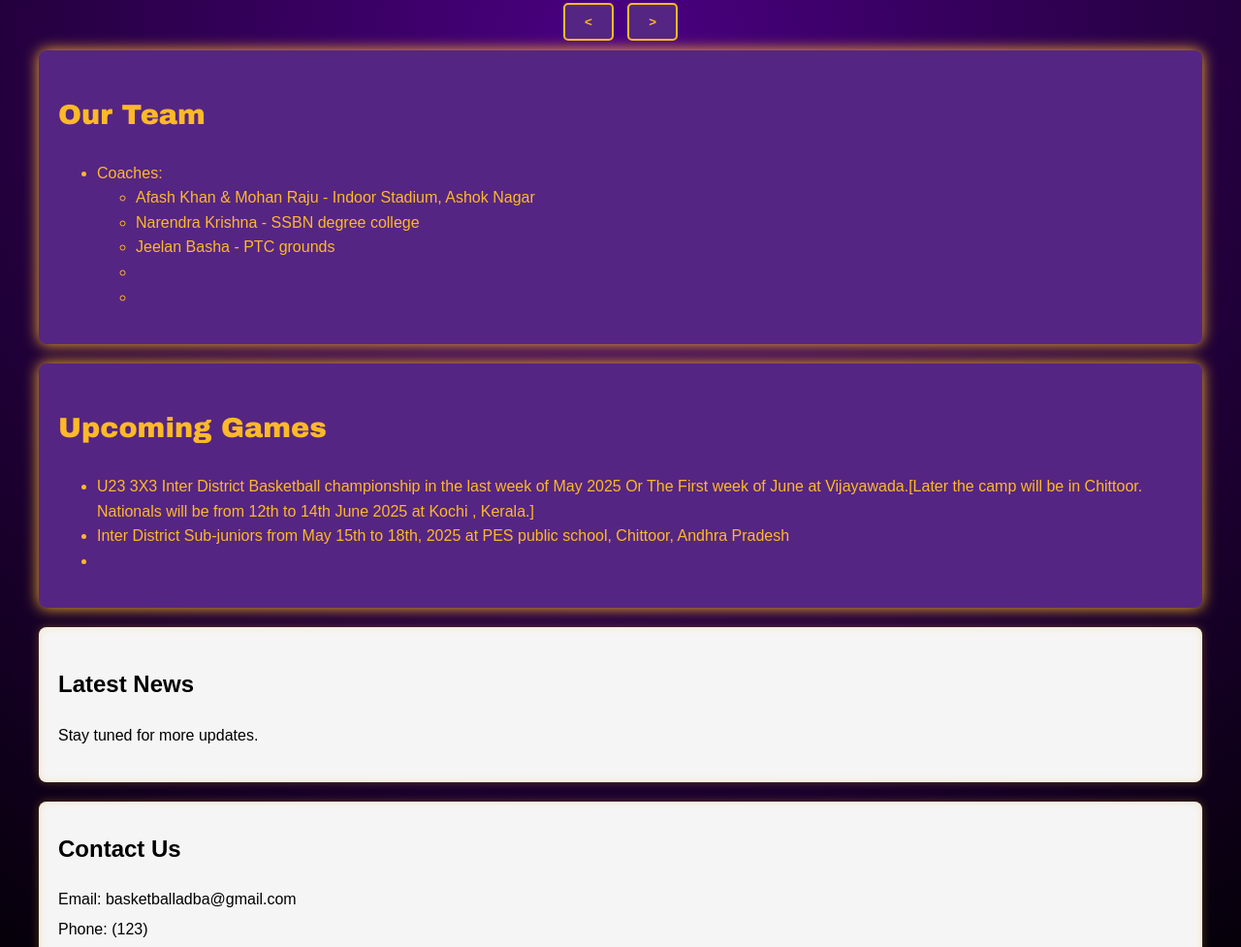
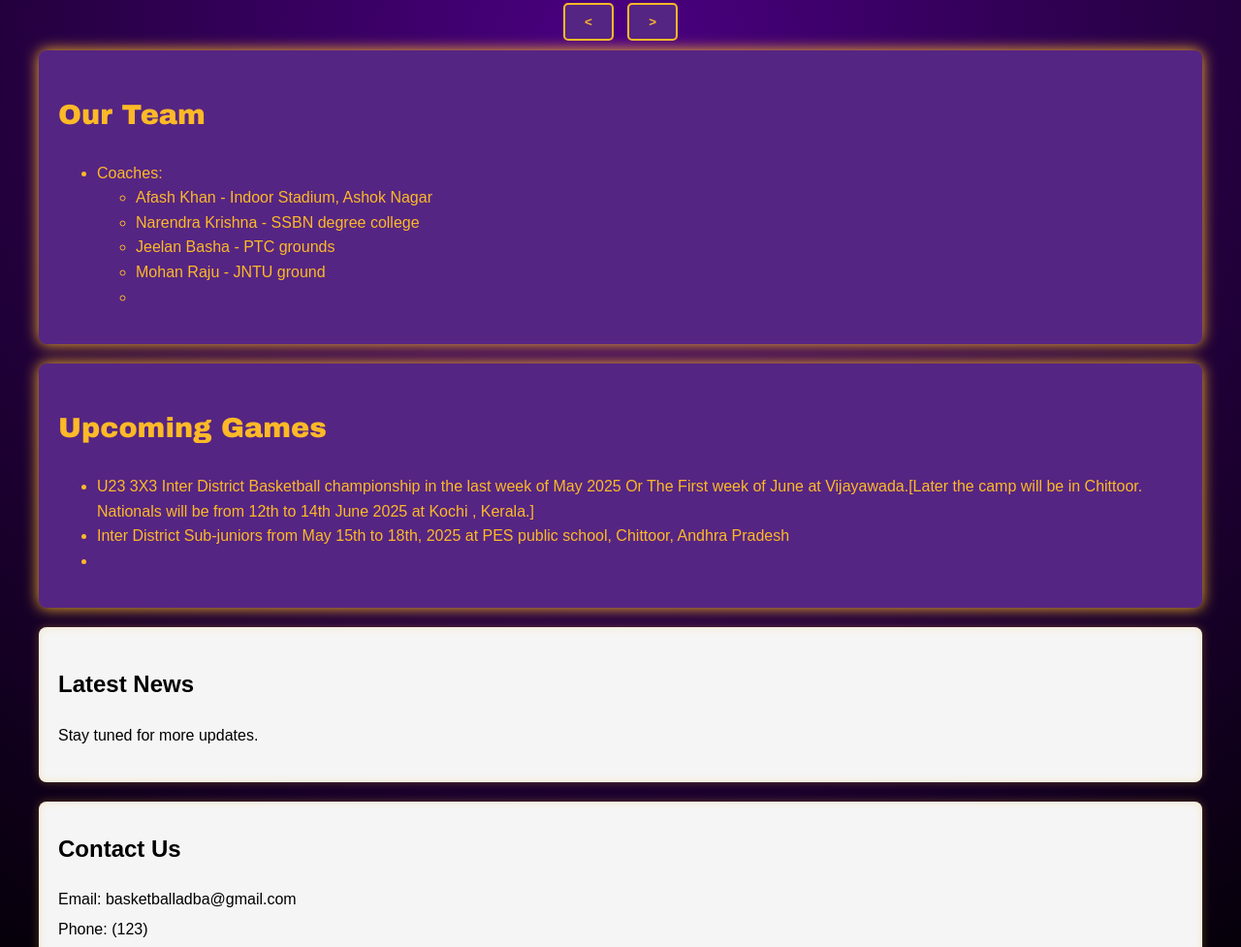
Before and after one commit to sailajaholdings/adba, a plain HTML site: page index.html in a window 1280 px wide. Shown: the part 983-1960 px from the top of the page at 97% size. Drawn offline with Linux system fonts and the light colour scheme; a web font is replaced by a local one.

Commit message:
Update index.html

```diff
--- a/index.html
+++ b/index.html
@@ -410,10 +410,10 @@
             <h2>Our Team</h2>
             <ul>
                 <li>Coaches: </li>
-                <ul><li>Afash Khan & Mohan Raju - Indoor Stadium, Ashok Nagar</li>
+                <ul><li>Afash Khan - Indoor Stadium, Ashok Nagar</li>
                 <li>Narendra Krishna - SSBN degree college </li>
                 <li>Jeelan Basha - PTC grounds </li>
-                <li></li>
+                <li>Mohan Raju - JNTU ground</li>
                 <li></li> </ul>
             </ul>
         </section>
```
